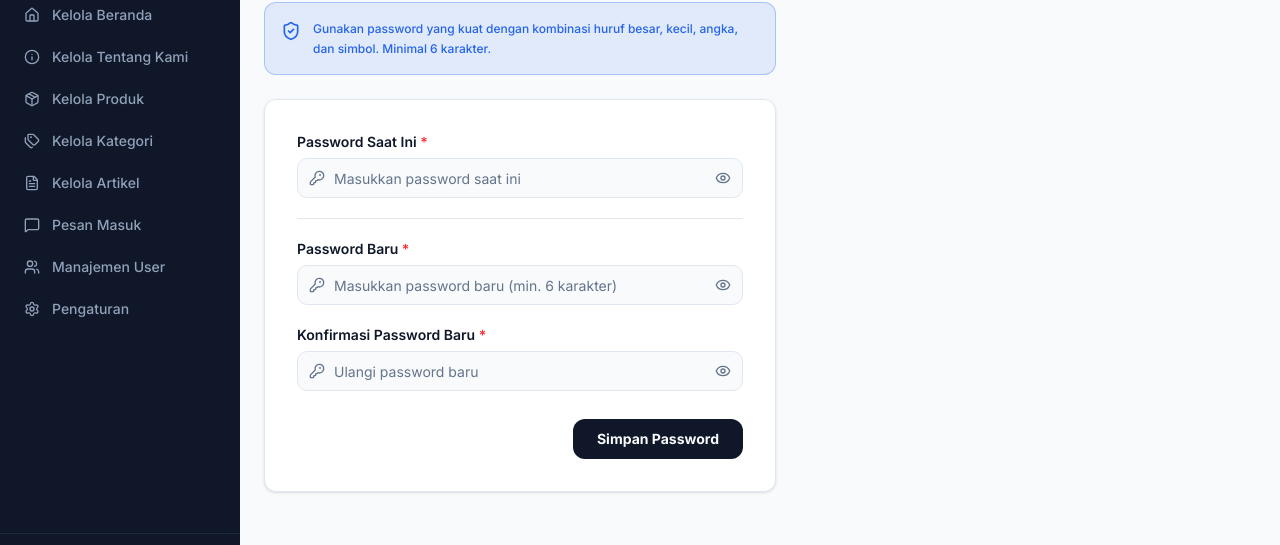
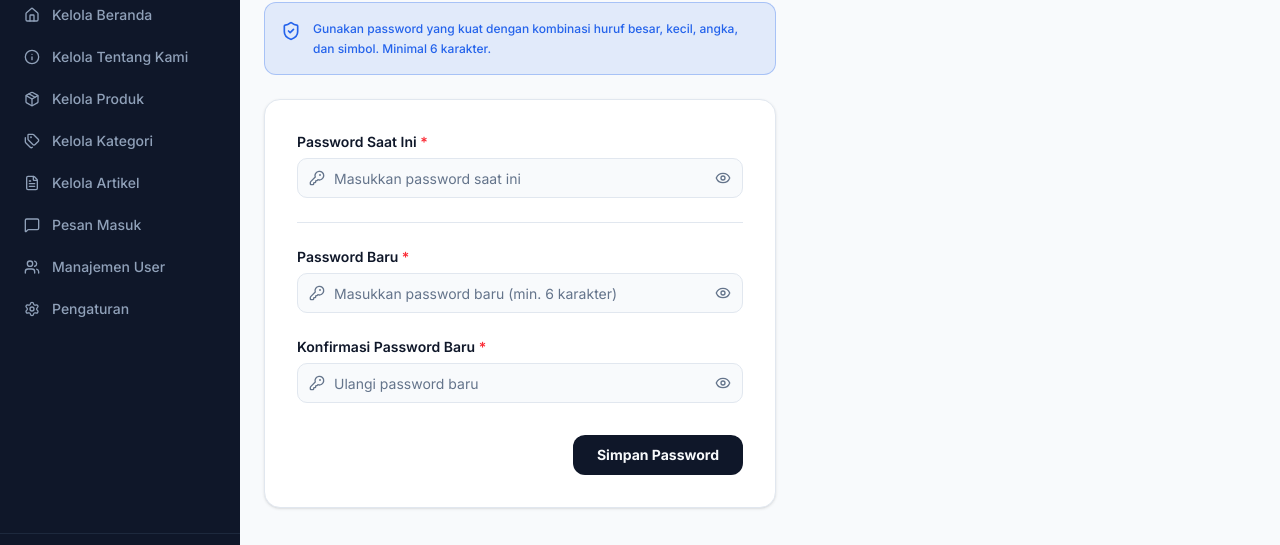
Before and after one commit to globalindoteknikmandiri9-glitch/globalindoteknikmandiri, a React (Vite) app in the folder Frontend/: page /admin/ganti-password in a window 1280 px wide. Shown: the part 160-705 px from the top of the page. Built offline with nearby package versions, Linux system fonts and the light colour scheme; no server answers.

Commit message:
chore: regenerate node_modules dependency and build artifacts

```diff
--- a/Frontend/src/layouts/AdminLayout.jsx
+++ b/Frontend/src/layouts/AdminLayout.jsx
@@ -12,7 +12,7 @@ export default function AdminLayout() {
   }
 
   return (
-    <div className="flex min-h-screen bg-background dark:bg-slate-950 text-foreground">
+    <div className="flex h-screen w-full overflow-hidden bg-background dark:bg-slate-950 text-foreground">
       <AdminSidebar className="hidden lg:flex" />
       <div className="flex flex-1 flex-col min-w-0">
         <AdminTopbar />
--- a/Frontend/src/pages/admin/ChangePassword.jsx
+++ b/Frontend/src/pages/admin/ChangePassword.jsx
@@ -71,8 +71,8 @@ export default function ChangePassword() {
         </div>
 
         {/* Form Card */}
-        <div className="bg-card border border-border rounded-xl p-8 shadow-sm">
-          <form onSubmit={handleSubmit} className="space-y-5">
+        <div className="bg-card border border-border rounded-2xl p-8 shadow-sm">
+          <form onSubmit={handleSubmit} className="space-y-6">
             {/* Current Password */}
             <div className="space-y-1.5">
               <label htmlFor="current_password" className="text-sm font-semibold text-foreground block">
--- a/Frontend/src/pages/admin/Login.jsx
+++ b/Frontend/src/pages/admin/Login.jsx
@@ -94,13 +94,13 @@ export default function Login() {
             <p className="text-muted-foreground text-xs font-bold uppercase tracking-wider">Admin Panel</p>
           </div>
 
-          <div className="bg-card border border-border rounded-xl p-8 shadow-card">
+          <div className="bg-card border border-border rounded-2xl p-8 shadow-card">
             <div className="mb-6">
               <h2 className="text-xl font-bold text-foreground tracking-tight">Masuk ke Dashboard</h2>
               <p className="text-sm text-muted-foreground mt-1">Gunakan kredensial akun administrator Anda.</p>
             </div>
 
-            <form onSubmit={handleSubmit(onSubmit)} className="space-y-5" noValidate>
+            <form onSubmit={handleSubmit(onSubmit)} className="space-y-6" noValidate>
               <div className="space-y-1.5">
                 <label htmlFor="username" className="text-sm font-semibold text-foreground block">
                   Username
```
